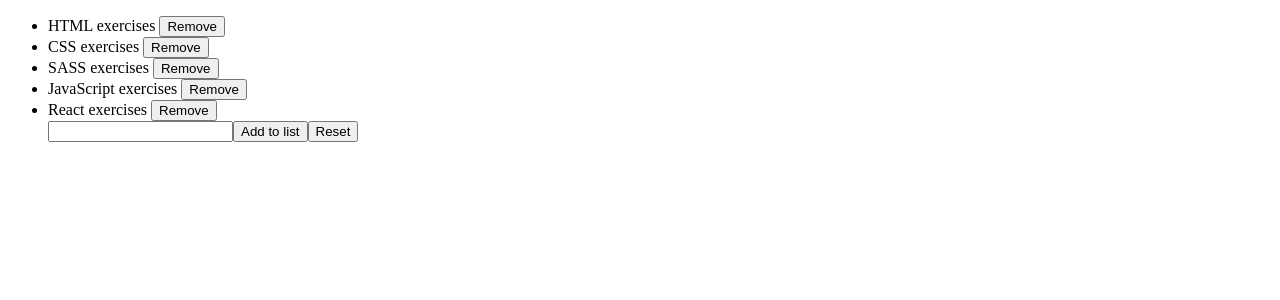
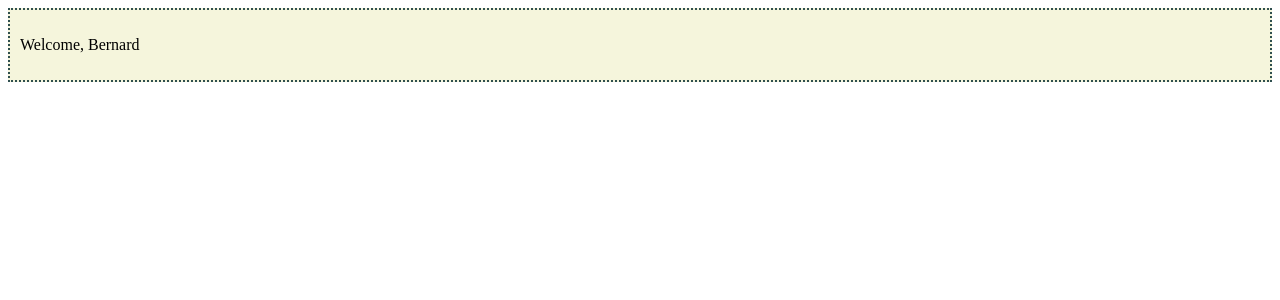
Before and after one commit to cristophergaziano/React_Ex, a React (Create React App) app in the folder my-app/: page / in a window 1280 px wide. Shown: the top 300 px of the page. Built offline with nearby package versions, Linux system fonts and the light colour scheme.

Commit message:
exercise stylingcomponents-01 done

```diff
--- a/my-app/src/App.js
+++ b/my-app/src/App.js
@@ -1,11 +1,11 @@
 import React from "react";
-import { TodoList } from "./TodoList";
+import { Welcome } from "./Welcome";
 
 export class App extends React.Component {
   render() {
     return (
-      <div>
-        <TodoList />
+      <div className="welcome">
+        <Welcome name="Bernard"/>
       </div>
     );
   }
--- /dev/null
+++ b/my-app/src/index.css
@@ -0,0 +1,5 @@
+.welcome {
+    background-color: beige;
+    border: 2px dotted darkslategrey;
+    padding: 10px;
+}
--- a/my-app/src/index.js
+++ b/my-app/src/index.js
@@ -1,5 +1,6 @@
 import ReactDOM from 'react-dom'
 import { App } from './App'
+import "./index.css"
 
 const root = document.querySelector('#root')
 
```
